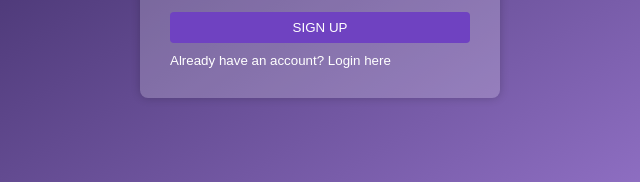
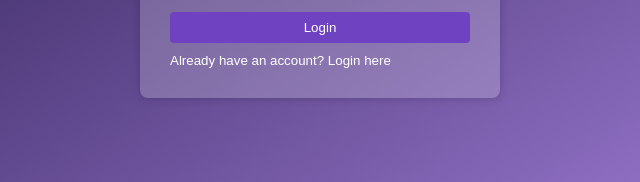
Before and after one commit to RohitSah04/HRtracker, a plain HTML site: page l1.html in a window 1280 px wide. Shown: the part 479-661 px from the top of the page, 320-960 px from the left. Drawn offline with Linux system fonts and the light colour scheme.

Commit message:
Update l1.html

```diff
--- a/l1.html
+++ b/l1.html
@@ -24,7 +24,7 @@
             <input type="password" id="password" name="password" required>
         </div>
         <div>
-            <button type="button" id="signup-button">SIGN UP</button>
+            <button type="button" id="signup-button">Login</button>
         </div>
         <div class="remember-forgot">
             <a href="l2.html">Already have an account? Login here</a>
```
